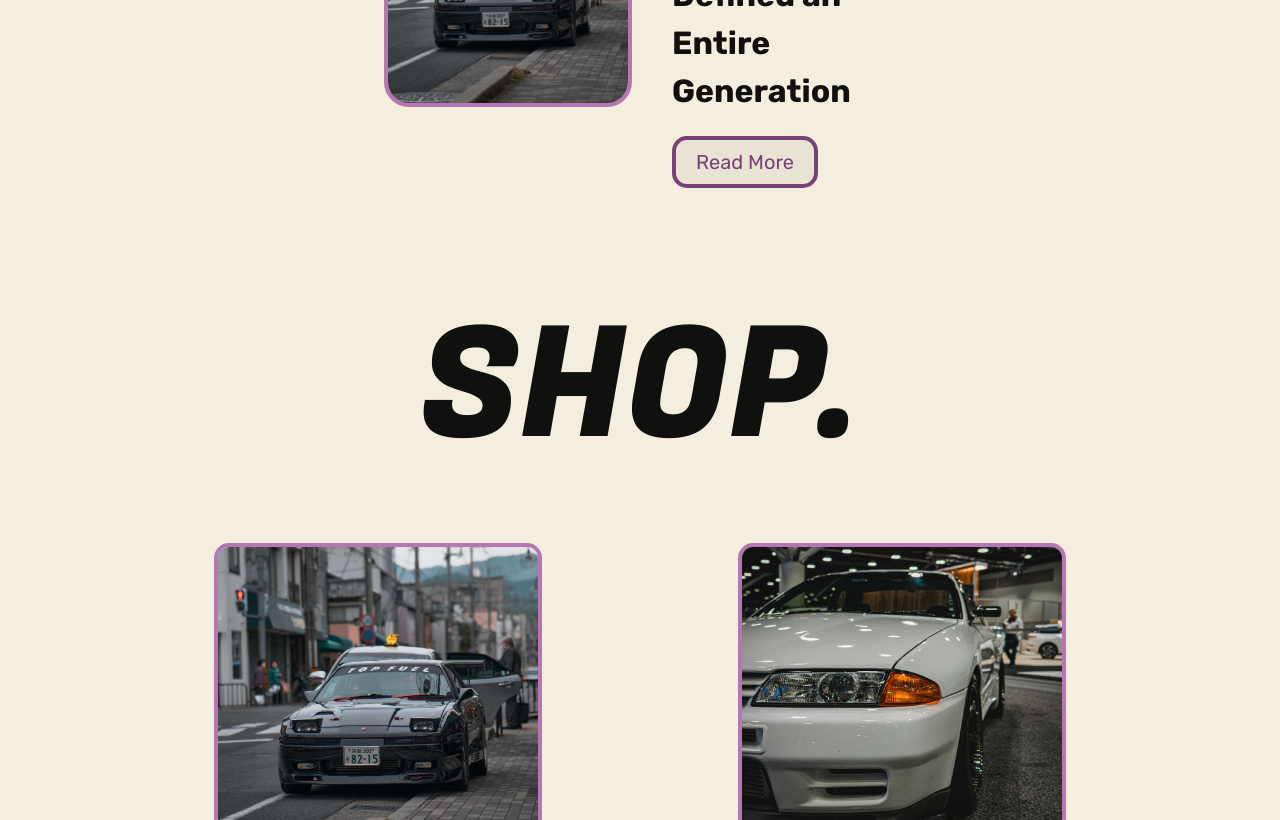
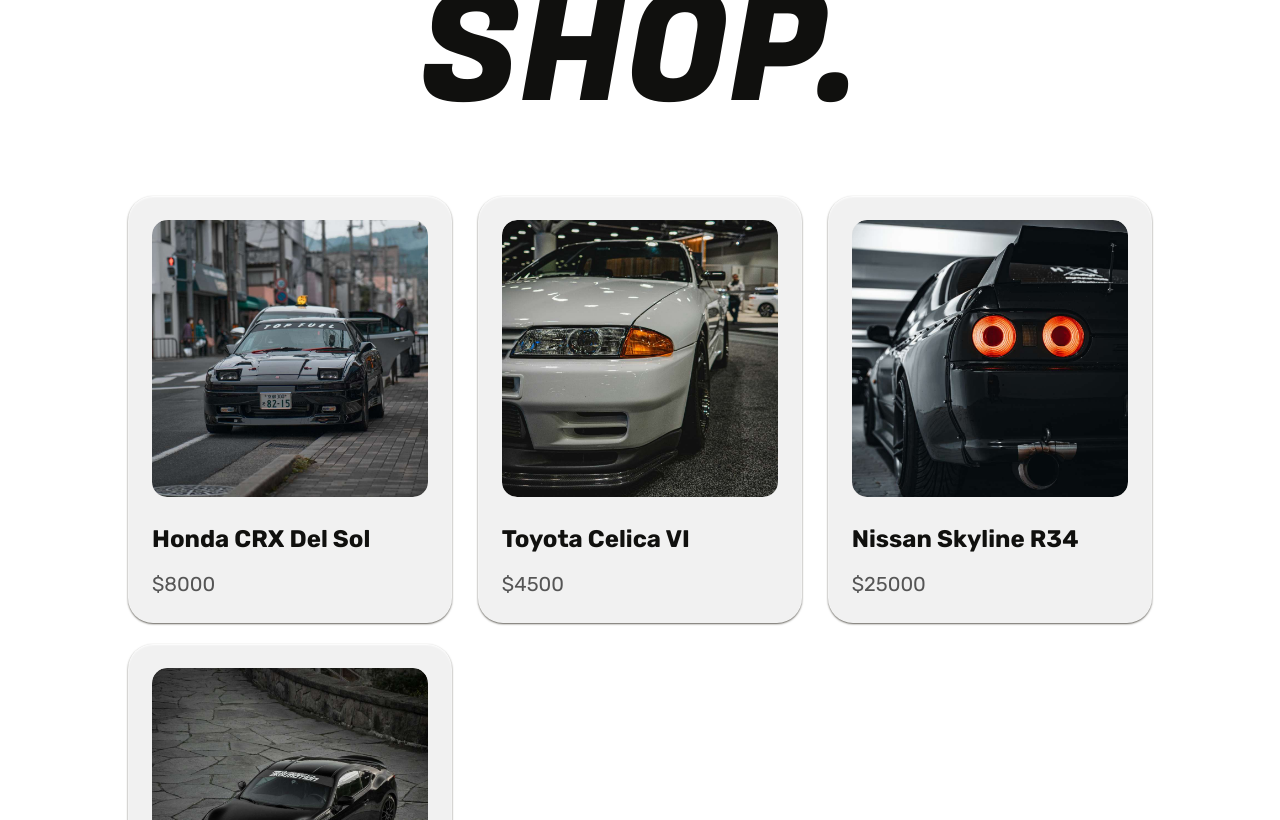
Before and after one commit to Banann23/JCARZZ-car-shop, a React (Vite) app: page / in a window 1280 px wide. Shown: the part 1980-2800 px from the top of the page. Built offline with nearby package versions, Linux system fonts and the light colour scheme.

Commit message:
improve responsiveness, update styles & add product grid layout

```diff
--- a/src/components/FooterSection/FooterSection.module.css
+++ b/src/components/FooterSection/FooterSection.module.css
@@ -1,6 +1,6 @@
 .footerSection {
-    background-color: #7a4178;
-    color: #fff;
+    background-color: #0f0f0f;
+    color: white;
     padding: 1.5em 0;
     display: flex;
     justify-content: center;
--- a/src/components/HeroSection/HeroSection.jsx
+++ b/src/components/HeroSection/HeroSection.jsx
@@ -4,8 +4,8 @@
 function HeroSection() {
     return (
         <>
-            <HomeNavbar />
             <section className={styles.heroSection}>
+                <HomeNavbar />
                 <div className={styles.heroContent}>
                     <div className={styles.heroTitle}>JCARZZ.</div>
                     <div className={styles.heroSubtitle}> Trusted by JDM enthusiasts worldwide</div>
--- a/src/components/HeroSection/HeroSection.module.css
+++ b/src/components/HeroSection/HeroSection.module.css
@@ -1,7 +1,7 @@
 .heroSection {
     width: 100%;
     height: auto;
-    background-color: #7a4178;
+    background-color: #0f0f0f;
 }
 
 .heroContent {
@@ -16,7 +16,7 @@
     font-size: clamp(5.5rem, 14vw, 14rem);
     letter-spacing: -0.03em;
     line-height: 0.75;
-    color: #f4eede;
+    color: white;
     scale: 1.0;
     transition: scale 0.3s ease;
     margin-top: 5vh;
@@ -24,7 +24,7 @@
 
 .heroSubtitle {
     font-size: clamp(1rem, 1.5vw, 1.5rem);
-    color: #f4eede;
+    color: white;
     margin-bottom: 10vh;
 }
 
--- a/src/components/HomeBlog/BlogCard/BlogCard.module.css
+++ b/src/components/HomeBlog/BlogCard/BlogCard.module.css
@@ -1,5 +1,5 @@
 .blogCard {
-    width: 50%;
+    width: min(100%, 45rem);
     margin: 1.5em 0;
     display: flex;
     flex-direction: row;
@@ -8,6 +8,10 @@
     gap: 2.5em;
     scale: 1.0;
     transition: all 0.3s ease;
+    background-color: rgb(241, 241, 241);
+    padding: 1.5em;
+    border-radius: 25px;
+    box-shadow: inset 0 1px 2px rgb(255, 255, 255), 0 1px 2px rgb(99, 97, 90);
 }
 
 .blogCard:hover {
@@ -19,8 +23,8 @@
     width: 15rem;
     height: auto;
     border-radius: 15px;
-    border: 0.25em solid #b676b4;
     border-radius: 25px;
+    box-shadow: inset 0 1px 4px rgb(255, 255, 255), 0 1px 4px rgb(99, 97, 90), 0 1px 6px rgb(116, 116, 116);
 }
 
 .blogCardDate {
@@ -37,18 +41,17 @@
 
 .blogCardReadMore {
     font-size: 1.25rem;
-    color: #7a4178;
-    background-color: #e9e3d3;
+    background-color: rgb(219, 219, 219);
+    box-shadow: inset 0 1px 2px rgb(255, 255, 255), 0 1px 2px rgb(99, 97, 90), 0 1px 4px rgb(116, 116, 116);
+    color: #0f0f0f;
     padding: 0.5em 1em;
     border-radius: 15px;
-    border: 0.2em solid #7a4178;
     text-decoration: none;
     transition: all 0.3s ease;
 }
 
 .blogCardReadMore:hover {
-    color: #b676b4;
-    border-color: #b676b4;
+    cursor: pointer;
     transition: all 0.3s ease;
 }
 
@@ -64,3 +67,9 @@
         height: auto;
     }
 }
+
+@media (min-width: 3440px) {
+    .blogCard {
+        width: min(100%, 60rem);
+    }
+}
--- a/src/components/HomeNavbar/HomeNavbar.module.css
+++ b/src/components/HomeNavbar/HomeNavbar.module.css
@@ -1,7 +1,7 @@
 .navbarSection {
     width: 100%;
     height: 10vh;
-    background-color: #7a4178;
+    background-color: #0f0f0f;
 }
 
 .navbar {
--- a/src/components/HomeShop/HomeShop.jsx
+++ b/src/components/HomeShop/HomeShop.jsx
@@ -6,10 +6,10 @@
         <section className={styles.shopSection}>
             <div className={styles.shopSectionTitle}>SHOP.</div>
             <div className={styles.productContainer}>
-                <ProductCard imageSrc="/car1.jpg" altText="Honda CRX Del Sol (1996)" price="$8000" />
-                <ProductCard imageSrc="/car2.jpg" altText="Toyota Celica VI (1994)" price="$4500" />
-                <ProductCard imageSrc="/car3.jpg" altText="Nissan Skyline R34 (1996)" price="$25000" />
-                <ProductCard imageSrc="/car4.jpg" altText="Toyota Chaser JZX (1992)" price="$15000" />
+                <ProductCard imageSrc="/car1.jpg" altText="Honda CRX Del Sol" price="$8000" />
+                <ProductCard imageSrc="/car2.jpg" altText="Toyota Celica VI" price="$4500" />
+                <ProductCard imageSrc="/car3.jpg" altText="Nissan Skyline R34" price="$25000" />
+                <ProductCard imageSrc="/car4.jpg" altText="Toyota Chaser JZX" price="$15000" />
             </div>
             <div className={styles.browseMoreButton}>Browse More</div>
         </section>
--- a/src/components/HomeShop/HomeShop.module.css
+++ b/src/components/HomeShop/HomeShop.module.css
@@ -1,35 +1,39 @@
 .shopSection {
     margin: 5vh 0;
+    display: flex;
+    flex-direction: column;
+    align-items: center;
+    justify-content: center;
 }
 
 .shopSectionTitle {
     font-family: "FugazOne", sans-serif;
     font-size: clamp(5.5rem, 12vw, 12rem);
-    text-align: center;
 }
 
 .productContainer {
-    display: flex;
-    flex-wrap: wrap;
-    justify-content: space-around;
-    align-items: center;
+    width: 80%;
+    display: grid;
+    grid-template-columns: repeat(auto-fit, minmax(250px, 1fr));
+    justify-content: center;
+    align-content: center;
     gap: 2.5%;
-    margin: 5vh 10vw;
+    margin: 5vh auto;
 }
 
 .browseMoreButton {
     font-size: 1.5rem;
     font-weight: bold;
-    color: #7a4178;
-    background-color: #e9e3d3;
+    background-color: rgb(219, 219, 219);
+    box-shadow: inset 0 1px 2px rgb(255, 255, 255), 0 1px 2px rgb(99, 97, 90), 0 1px 4px rgb(116, 116, 116);
+    color: #0f0f0f;
     padding: 0.75em 1.5em;
     border-radius: 15px;
-    border: 0.2em solid #7a4178;
     text-decoration: none;
     transition: all 0.3s ease;
     display: block;
     width: fit-content;
-    margin: 0 auto;
+    margin: 1.5em auto;
 }
 
 .browseMoreButton:hover {
@@ -45,3 +49,21 @@
         margin: 5vh 5vw;
     }
 }
+
+@media (min-width: 1920px) {
+    .productContainer {
+        width: 70%;
+    }
+}
+
+@media (min-width: 2560px) {
+    .productContainer {
+        width: 60%;
+    }
+}
+
+@media (min-width: 3440px) {
+    .productContainer {
+        width: 50%;
+    }
+}
--- a/src/components/HomeShop/ProductCard/ProductCard.jsx
+++ b/src/components/HomeShop/ProductCard/ProductCard.jsx
@@ -4,7 +4,9 @@
 function ProductCard({ imageSrc, altText, price }) {
     return (
         <div className={styles.productCard}>
-            <img className={styles.productImage} src={imageSrc} alt={altText} />
+            <div className={styles.productImageWrapper}>
+                <img className={styles.productImage} src={imageSrc} alt={altText} />
+            </div>
             <div className={styles.productInfo}>
                 <div className={styles.productTitle}> {altText} </div>
                 <div className={styles.productPrice}> {price} </div>
--- a/src/components/HomeShop/ProductCard/ProductCard.module.css
+++ b/src/components/HomeShop/ProductCard/ProductCard.module.css
@@ -1,9 +1,16 @@
 .productCard {
+    width: auto;
+    height: auto;
     display: flex;
     flex-direction: column;
     align-items: flex-start;
+    justify-content: flex-start;
     scale: 1.0;
     transition: all 0.3s ease;
+    background-color: rgb(241, 241, 241);
+    padding: 1.5em;
+    border-radius: 25px;
+    box-shadow: inset 0 1px 2px rgb(255, 255, 255), 0 1px 2px rgb(99, 97, 90);
 }
 
 .productCard:hover {
@@ -11,11 +18,23 @@
     transition: all 0.3s ease;
 }
 
+.productImageWrapper {
+    width: 100%;
+    aspect-ratio: 1 / 1;
+    overflow: hidden;
+    border-radius: 15px;
+    display: flex;
+    justify-content: center;
+    align-items: center;
+}
+
 .productImage {
-    width: 20rem;
-    height: auto;
+    width: 100%;
+    height: 100%;
+    object-fit: cover;
+    display: block;
     border-radius: 15px;
-    border: 0.25em solid #b676b4;
+    box-shadow: inset 0 1px 2px rgb(255, 255, 255), 0 1px 2px rgb(99, 97, 90);
 }
 
 .productTitle {
@@ -26,6 +45,5 @@
 
 .productPrice {
     font-size: 1.25rem;
-    margin-bottom: 1em;
     color: #555555;
 }
--- a/src/index.css
+++ b/src/index.css
@@ -15,7 +15,7 @@
   font-family: "Rubik", sans-serif;
   color-scheme: light dark;
   color: #10100e;
-  background-color: #f4eede;
+  background-color: white;
 
   font-synthesis: none;
   text-rendering: optimizeLegibility;
```
